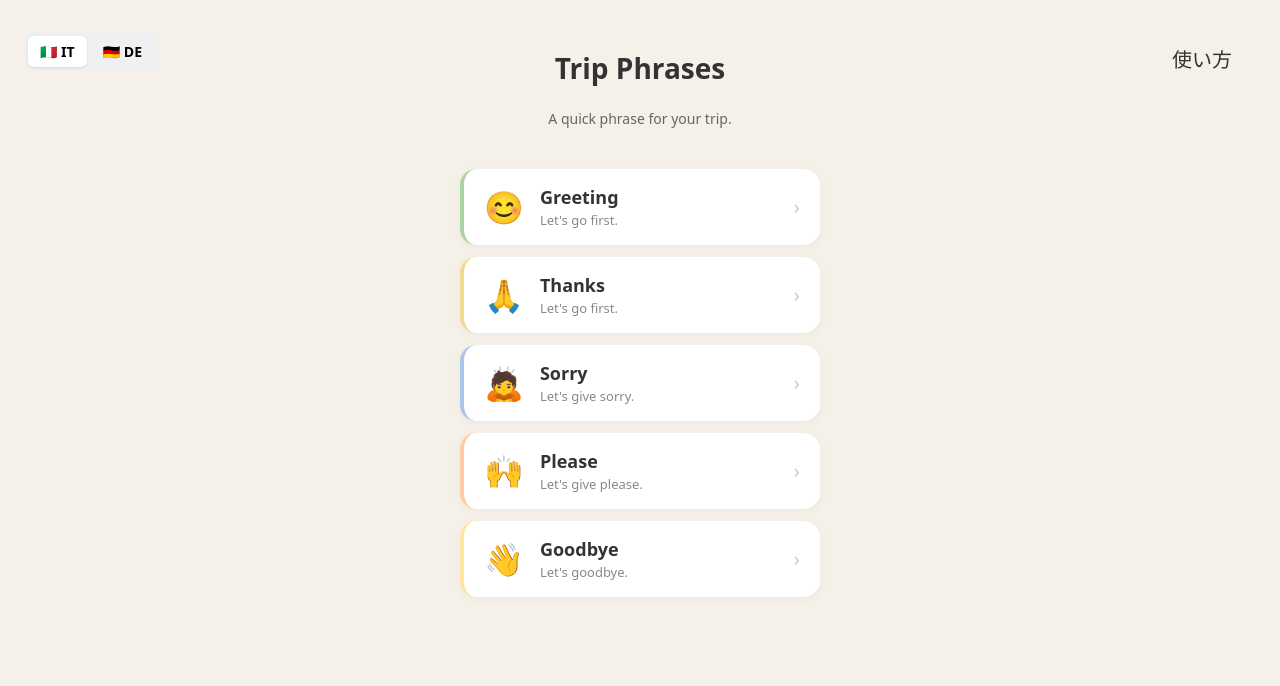
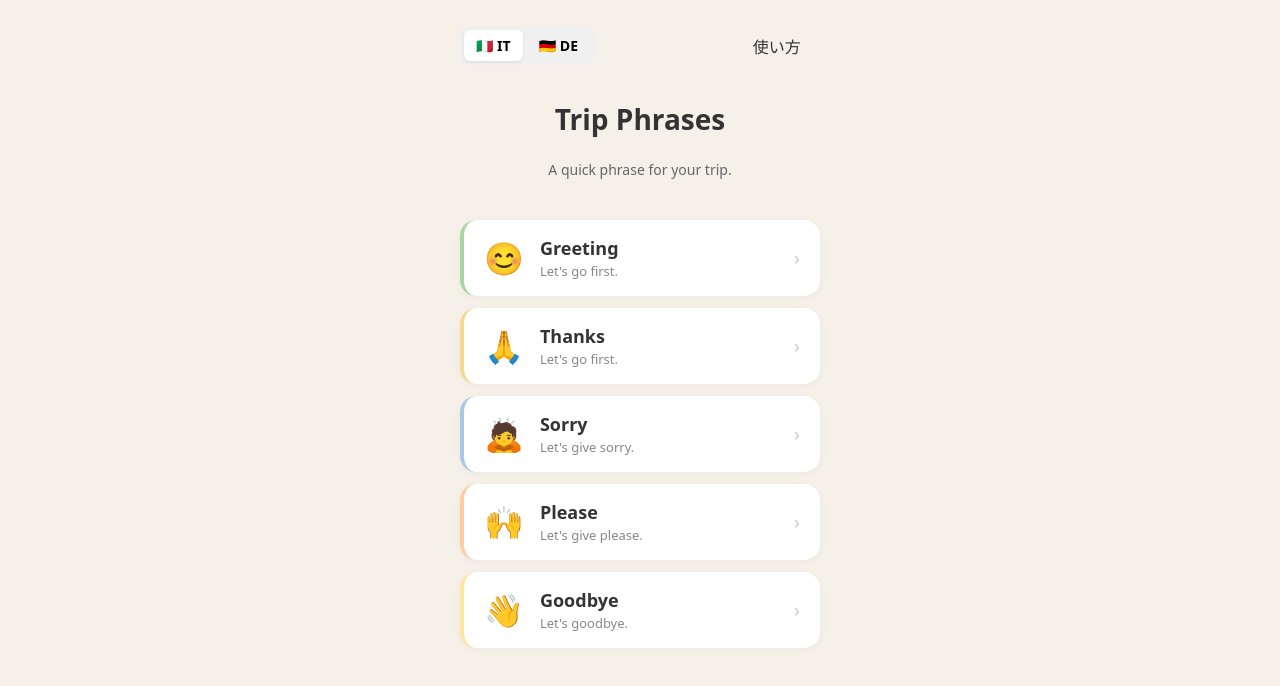
Before and after one commit to Aki-rabbit/trip_conversation_app, a React (Vite) app: page / in a window 1280 px wide. Shown: the top 686 px of the page. Built offline with nearby package versions, Linux system fonts and the light colour scheme.

Commit message:
fix: rearrange header

```diff
--- a/src/Header.tsx
+++ b/src/Header.tsx
@@ -18,18 +18,25 @@ export function Header({
   return (
     <header
       style={{
-        position: "relative",
         display: "flex",
         flexDirection: "column",
         alignItems: "center",
-        padding: "32px 24px 16px",
+        padding: "24px 16px 16px",
+      }}
+    >
+      {/* 上段: 言語切り替え & 使い方ボタン */}
+      <div
+        style={{
+          width: "100%",
+          maxWidth: 360,
+          display: "flex",
+          justifyContent: "space-between",
+          alignItems: "center",
+          marginBottom: 16,
         }}
       >
         <div
           style={{
-          position: "absolute",
-          top: 32,
-          left: 24,
             display: "flex",
             gap: 4,
             background: "#f0f0f0",
@@ -45,7 +52,10 @@ export function Header({
               border: "none",
               borderRadius: 6,
               background: selectedLanguage === "it" ? "#fff" : "transparent",
-            boxShadow: selectedLanguage === "it" ? "0 1px 3px rgba(0,0,0,0.1)" : "none",
+              boxShadow:
+                selectedLanguage === "it"
+                  ? "0 1px 3px rgba(0,0,0,0.1)"
+                  : "none",
               cursor: "pointer",
               fontSize: 14,
               fontWeight: 600,
@@ -61,7 +71,10 @@ export function Header({
               border: "none",
               borderRadius: 6,
               background: selectedLanguage === "de" ? "#fff" : "transparent",
-            boxShadow: selectedLanguage === "de" ? "0 1px 3px rgba(0,0,0,0.1)" : "none",
+              boxShadow:
+                selectedLanguage === "de"
+                  ? "0 1px 3px rgba(0,0,0,0.1)"
+                  : "none",
               cursor: "pointer",
               fontSize: 14,
               fontWeight: 600,
@@ -71,26 +84,27 @@ export function Header({
           </button>
         </div>
 
-      {showHowToUse && (
+        {showHowToUse ? (
           <button
             type="button"
             onClick={onNavigateHowToUse}
             style={{
-            position: "absolute",
-            top: 32,
-            right: 24,
               background: "none",
               border: "none",
               color: "#333",
-            fontSize: 20,
+              fontSize: 16,
               fontWeight: 600,
               cursor: "pointer",
             }}
           >
             使い方
           </button>
+        ) : (
+          <div />
         )}
+      </div>
 
+      {/* 下段: タイトル */}
       <button
         type="button"
         onClick={onNavigateHome}
```
Lines whose indentation alone changed are shown as unchanged.
